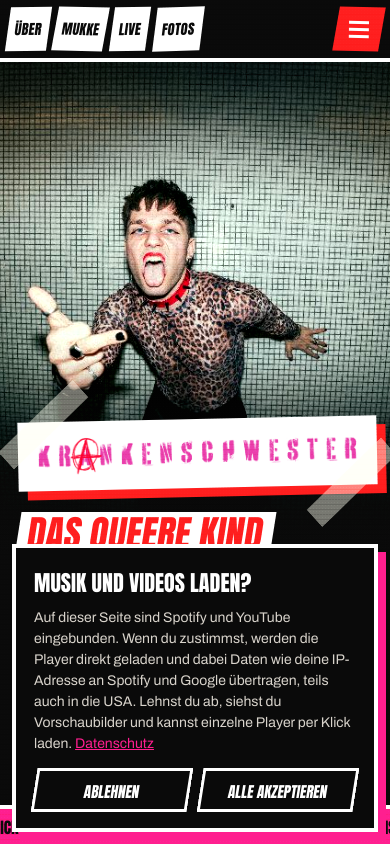
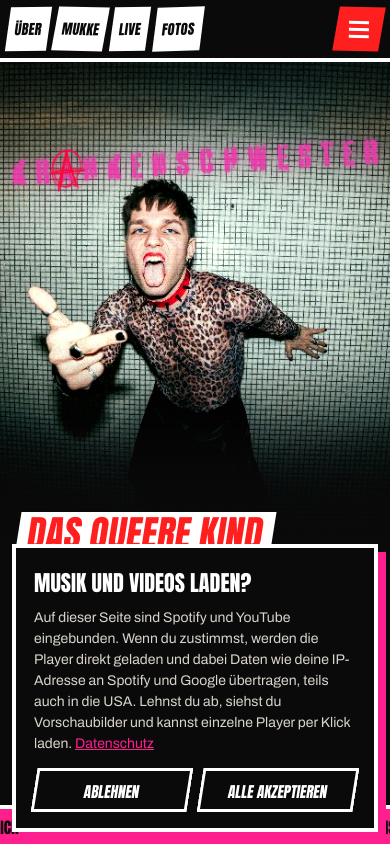
Before and after one commit to vetocobane/krankenschwester, a website: page index.html in a window 390 px wide. Shown: the top 844 px of the page. Drawn offline with Linux system fonts and the light colour scheme.

Commit message:
Mobil: Logo wie aufgesprüht auf den Kacheln, Kopf davor
Co-Authored-By: Claude Opus 5.5 <noreply@anthropic.com>

```diff
--- a/index.html
+++ b/index.html
@@ -46,6 +46,7 @@
          srcset="assets/photos/krankenschwester2-leonardo-voigt-800.jpg 800w, assets/photos/krankenschwester2-leonardo-voigt-1600.jpg 1600w"
          sizes="100vw" alt="Krankenschwester vor einer gekachelten Wand, Zunge raus, Mittelfinger in die Kamera." fetchpriority="high">
   </picture>
+  <img class="hero-kopf" src="assets/photos/krankenschwester2-kopf.png" alt="" aria-hidden="true">
 
   <div class="hero-inner">
     <div class="hero-logo">
--- a/styles.css
+++ b/styles.css
@@ -143,6 +143,7 @@ a { color: var(--pink); }
   background: linear-gradient(180deg, rgba(10,10,10,.55) 0%, rgba(10,10,10,.1) 30%, rgba(10,10,10,.94) 78%);
 }
 .hero-inner { position: relative; z-index: 2; width: 100%; max-width: 900px; }
+.hero-kopf { display: none; }
 /* Hochkant würde das Querformat-Foto das Gesicht hinter das Logo schieben,
    darum füllt es dort nur den oberen Teil und läuft nach unten ins Schwarz aus. */
 @media (max-width: 999px) {
@@ -155,6 +156,25 @@ a { color: var(--pink); }
   .hero::after {
     background: linear-gradient(180deg, rgba(10,10,10,.45) 0%, rgba(10,10,10,0) 18%, rgba(10,10,10,0) 40%, rgba(10,10,10,.85) 66%);
   }
+  /* Logo wie aufgesprüht auf die Kacheln über dem Kopf statt als Plakat */
+  .hero-inner { position: static; }
+  .hero-inner > * { position: relative; z-index: 2; }
+  .hero-inner > .hero-logo {
+    position: absolute; z-index: 2; top: 16.5%; left: 50%;
+    width: min(94vw, 640px); margin: 0; padding: 0;
+    background: none; box-shadow: none;
+    transform: translate(-50%, -100%) rotate(-3deg);
+    opacity: .95;
+  }
+  .hero-logo::before, .hero-logo::after { display: none; }
+  /* Freigestellter Kopf deckungsgleich über dem Foto, damit er vor dem Logo liegt */
+  .hero-kopf {
+    display: block; position: absolute; z-index: 3; top: 0; left: 0;
+    width: 100%; height: 66%; pointer-events: none;
+    object-fit: cover; object-position: 45% 50%;
+    filter: contrast(1.1) saturate(1.05);
+  }
+  .hero-logo img { filter: drop-shadow(0 0 1px rgba(237,64,166,.7)) drop-shadow(0 0 7px rgba(237,64,166,.35)); }
 }
 
 /* Angeklebtes Plakat: weißes Papier, roter Versatz, Klebestreifen über den Ecken */
```
Also changed, not shown: assets/photos/krankenschwester2-kopf.png (added).
